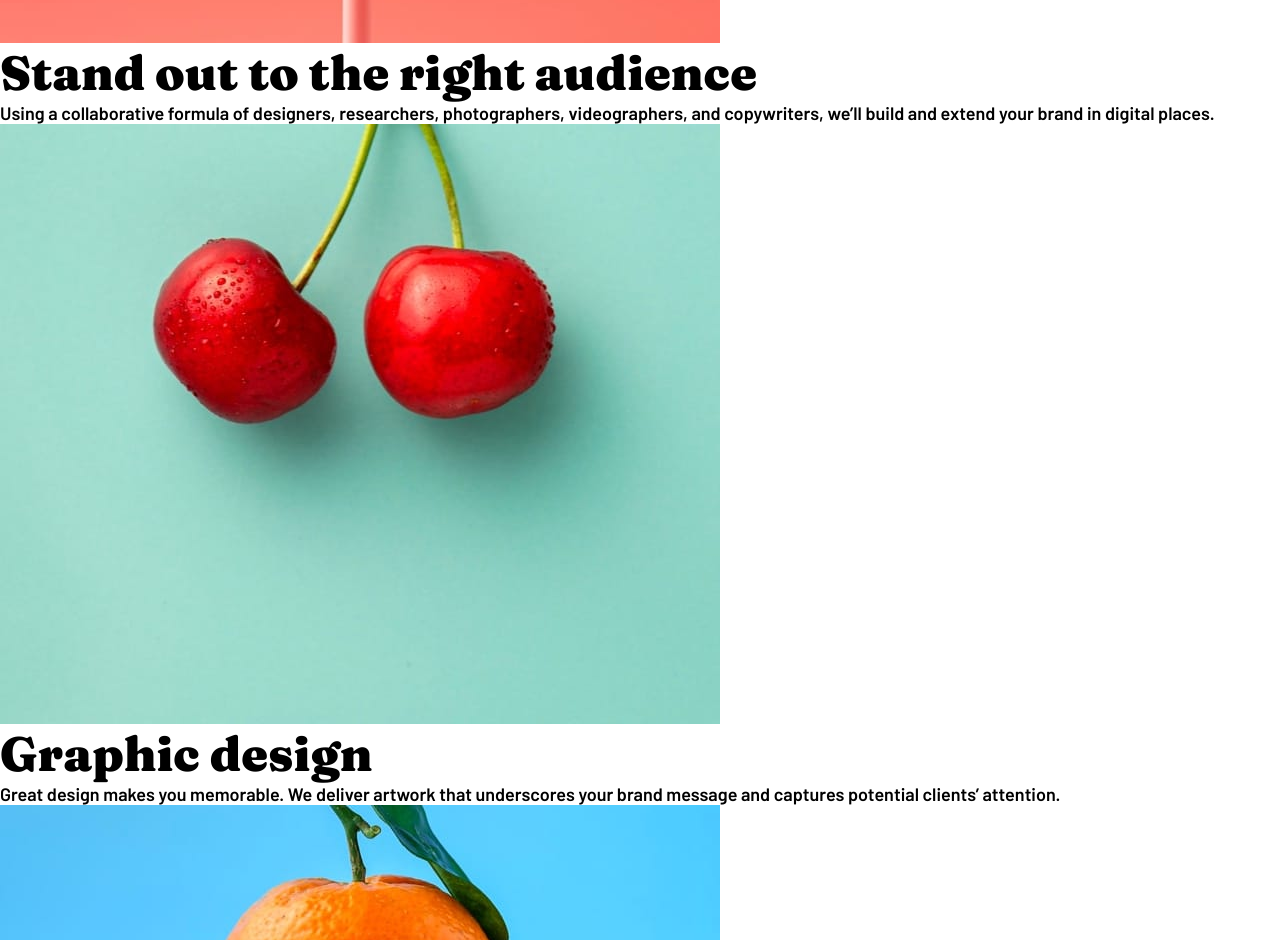
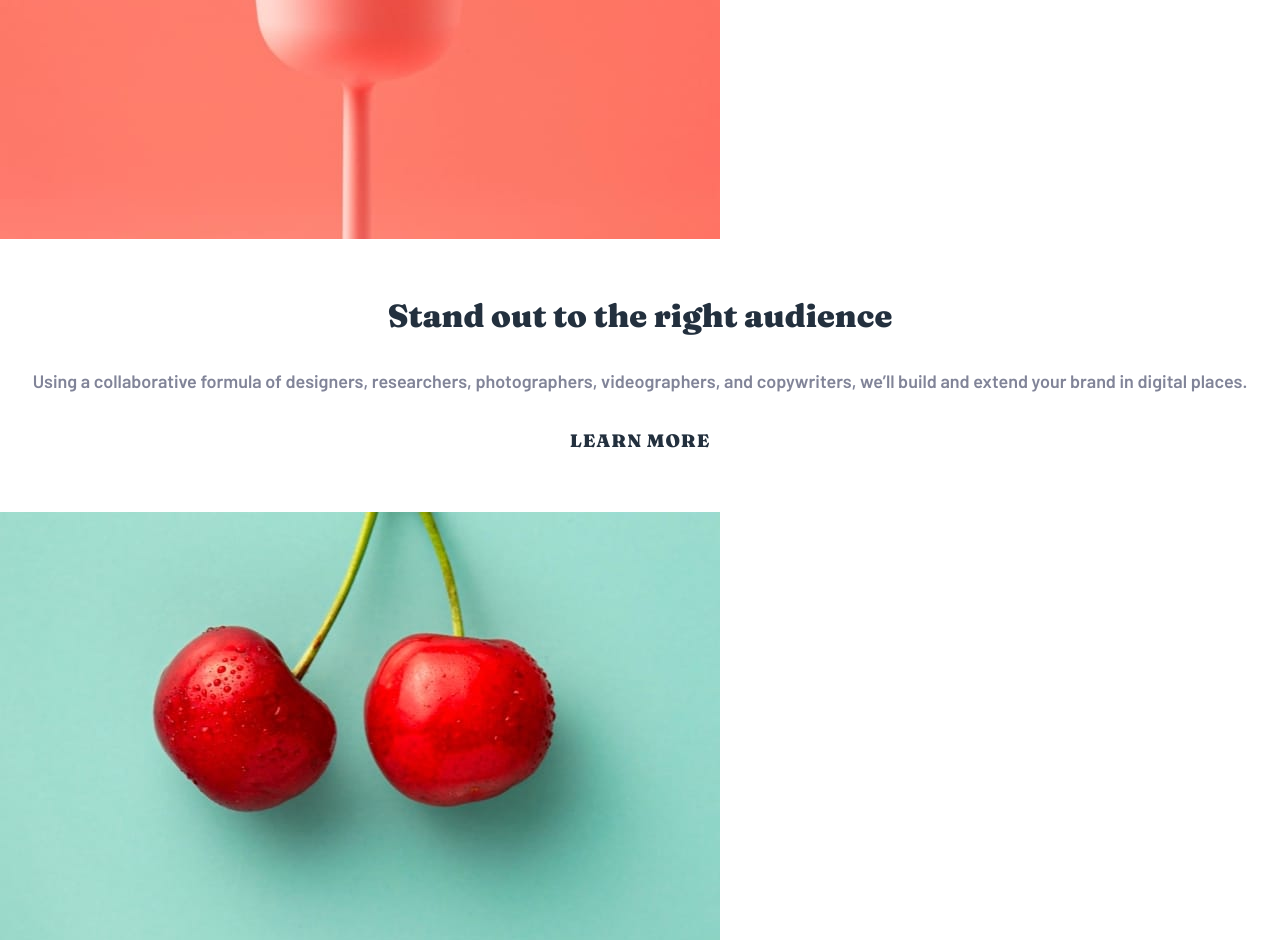
Before and after one commit to yashgo09/sunnyside-agency-landing-page, a website built with Vite: page index.html in a window 1280 px wide. Shown: the part 1860-2800 px from the top of the page. Built offline with nearby package versions, Linux system fonts and the light colour scheme.

Commit message:
Article styles completed for mobile view

```diff
--- a/index.html
+++ b/index.html
@@ -67,6 +67,7 @@
               We are a full-service creative agency specializing in helping brands grow fast. Engage
               your clients through compelling visuals that do most of the marketing for you.
             </p>
+            <a href="#" class="article__link" data-bg-clr="yellow">Learn More</a>
           </div>
         </article>
 
@@ -89,10 +90,11 @@
               Using a collaborative formula of designers, researchers, photographers, videographers,
               and copywriters, we’ll build and extend your brand in digital places.
             </p>
+            <a href="#" class="article__link" data-bg-clr="pink">Learn More</a>
           </div>
         </article>
 
-        <article>
+        <article class="article-grid" data-article="graphic">
           <!-- Todo: Add picture element instead of image to change image according to screen size -->
           <img
             class="article__img"
@@ -114,7 +116,7 @@
           </div>
         </article>
 
-        <article>
+        <article class="article-grid" data-article="photography">
           <!-- Todo: Add picture element instead of image to change image according to screen size -->
           <img
             class="article__img"
--- a/style.css
+++ b/style.css
@@ -7,11 +7,10 @@
 
   --fs-400: 1.125rem;
   --fs-500: 1.5rem;
+  --fs-600: 2rem;
   --fs-700: 2.5rem;
   --fs-800: 3rem;
   --fs-900: 4rem;
-
-  --fs-heading: var(--fs-800);
 
   --fw-600: 600;
   --fw-700: 700;
@@ -42,13 +41,24 @@
 body {
   font-family: var(--ff-primary);
   font-size: var(--fs-400);
+  line-height: 1.5;
 }
 
 h1,
 h2 {
   font-family: var(--ff-heading);
-  font-size: var(--fs-heading);
   font-weight: var(--fw-900);
+  line-height: 1.2;
+}
+
+h1 {
+  font-size: var(--fs-800);
+}
+
+h2 {
+  font-size: var(--fs-600);
+  margin-block-end: 0.6em;
+  color: var(--clr-neutral-blue-900);
 }
 
 img {
@@ -56,13 +66,14 @@ img {
   max-width: 100%;
 }
 
-.container {
+/* Maybe no needed this. */
+/* .container {
   width: 90%;
   margin-inline: auto;
-}
+} */
 
 header {
-  position: fixed;
+  position: absolute;
   inset: 0 0 auto;
   /* background: peru; */
   padding: 1em;
@@ -143,3 +154,46 @@ header {
   text-align: center;
   letter-spacing: 5px;
 }
+
+.article__content {
+  padding: 3.2em 1.5em;
+  text-align: center;
+}
+
+.article__text {
+  color: var(--clr-neutral-blue-500);
+  margin-block: 1.8em;
+}
+
+.article__link {
+  color: var(--clr-neutral-blue-900);
+  text-decoration: none;
+  text-transform: uppercase;
+  font-family: var(--ff-secondary);
+  font-weight: var(--fw-900);
+  letter-spacing: 1px;
+}
+
+.article-grid {
+  display: grid;
+  align-items: end;
+}
+
+.article-grid > * {
+  grid-column-start: 1;
+  grid-row-start: 1;
+}
+
+.article-grid .article__text {
+  margin-block-end: 0;
+}
+
+.article-grid[data-article="graphic"] h2,
+.article-grid[data-article="graphic"] p {
+  color: var(--clr-primary-cyan-700);
+}
+
+.article-grid[data-article="photography"] h2,
+.article-grid[data-article="photography"] p {
+  color: var(--clr-primary-blue);
+}
```
